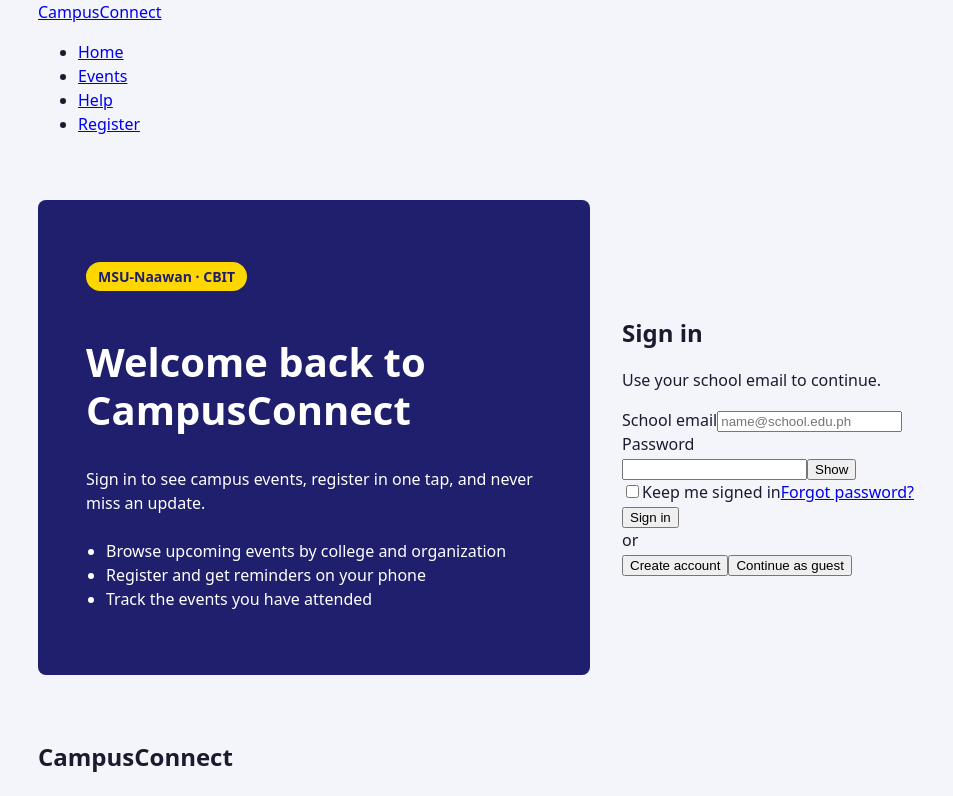
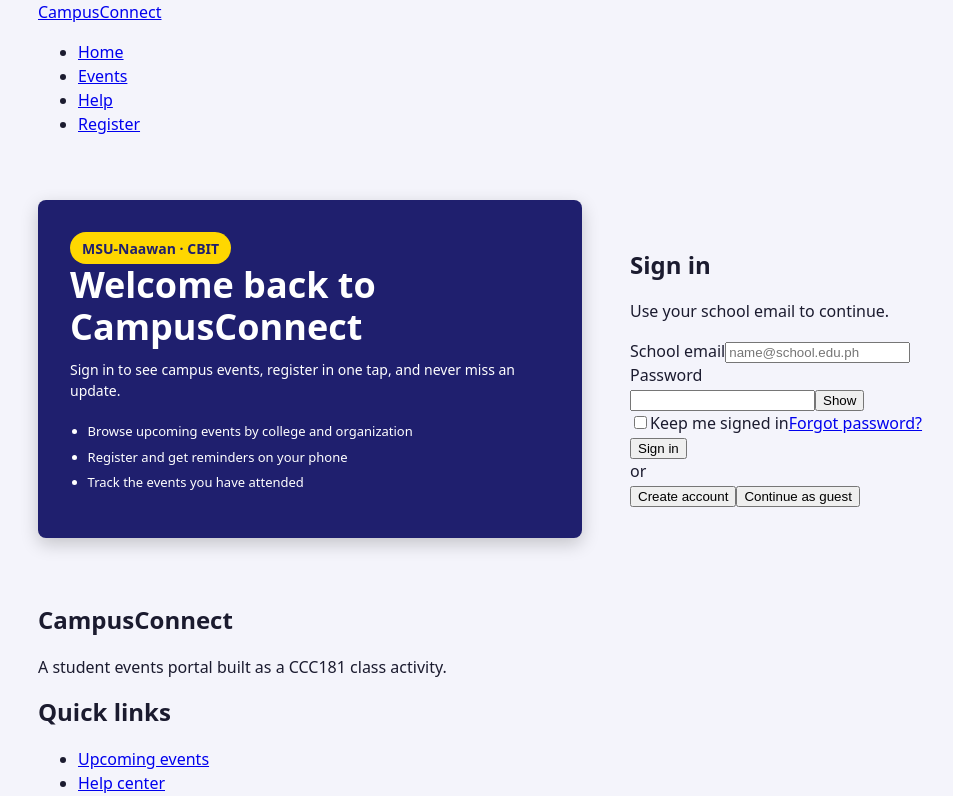
Before and after one commit to remmecaracol-sketch/ccc181-week10-groupG-6, a React (Vite) app: page / in a window 1280 px wide. Shown: the top 796 px of the page, without its empty margins (34-987 px from the left). Built offline with nearby package versions, Linux system fonts and the light colour scheme.

Commit message:
Fix base.css: remove nested comments, match brand panel sizes

```diff
--- a/src/styles/base.css
+++ b/src/styles/base.css
@@ -1,12 +1,15 @@
 /* =======================================================================
-   MEMBER 1 | base.css | Base, container, page layout, brand panel
+   MEMBER 1  |  base.css  |  Base, container, page layout, brand panel
    Branch: feature/base-caracol
 
    MOBILE-FIRST RULES
-   1. Phone styles first, with NO media query.
-   2. Use min-width media queries ONLY.
+   1. Write the PHONE styles first, with NO media query.
+   2. Use min-width media queries ONLY. Never max-width.
    3. Use rem or % (thin borders may use px).
-   4. Use the --variables from reset.css.
+   4. Edit ONLY this file. Use the --variables from reset.css.
+
+   NOTE: CSS cannot nest comments. Never put a comment inside another
+   comment, and never leave commented-out code that contains comments.
    ======================================================================= */
 
 
@@ -18,6 +21,7 @@
   flex-direction: column;
 }
 
+/* keeps the footer at the bottom */
 .page > main {
   flex: 1;
 }
@@ -27,6 +31,7 @@
   padding-inline: 1rem;
 }
 
+/* ONE column */
 .login-layout {
   display: grid;
   grid-template-columns: 1fr;
@@ -40,6 +45,7 @@
   text-align: center;
   padding: 1.5rem 1rem;
   border-radius: var(--radius);
+  box-shadow: 0 0.375rem 1.125rem rgba(0, 0, 0, 0.2);
 }
 
 .brand-panel__badge {
@@ -47,15 +53,27 @@
   background: var(--gold);
   color: var(--navy);
   font-weight: bold;
-  font-size: 0.875rem;
+  font-size: 0.75rem;
+  line-height: 1;
   border-radius: 999px;
-  padding: 0.25rem 0.75rem;
+  padding: 0.35rem 0.75rem;
+  margin-bottom: 1rem;
+  white-space: nowrap;
 }
 
 .brand-panel__title {
   font-size: 1.75rem;
+  line-height: 1.15;
+  margin: 0 0 0.75rem;
 }
 
+.brand-panel p {
+  font-size: 0.875rem;
+  line-height: 1.5;
+  margin: 0;
+}
+
+/* phones show only what matters most */
 .brand-panel__perks {
   display: none;
 }
@@ -77,27 +95,34 @@
 /* ---- 3. LAPTOPS: 1024px and up --------------------------------------- */
 
 @media (min-width: 1024px) {
+  /* TWO equal columns */
   .login-layout {
-    display: grid;
     grid-template-columns: 1fr 1fr;
-    gap: 2rem;
     align-items: center;
+    gap: 3rem;
     padding-block: 3rem;
   }
 
   .brand-panel {
     text-align: left;
-    padding: 3rem;
+    padding: 2rem;
   }
 
   .brand-panel__title {
-    font-size: 2.5rem;
+    font-size: 2.25rem;
   }
 
+  /* the extra list is ADDED back */
   .brand-panel__perks {
     display: block;
-    margin-top: 1.5rem;
-    padding-left: 1.25rem;
+    margin-top: 1.25rem;
+    padding-left: 1.1rem;
+    font-size: 0.8125rem;
+    line-height: 1.6;
+  }
+
+  .brand-panel__perks li + li {
+    margin-top: 0.3rem;
   }
 }
 
@@ -105,9 +130,9 @@
 /* ---- 4. DESKTOPS: 1280px and up -------------------------------------- */
 
 @media (min-width: 1280px) {
+  /* centered */
   .container {
     max-width: 1200px;
-    margin-left: auto;
-    margin-right: auto;
+    margin-inline: auto;
   }
 }
```
